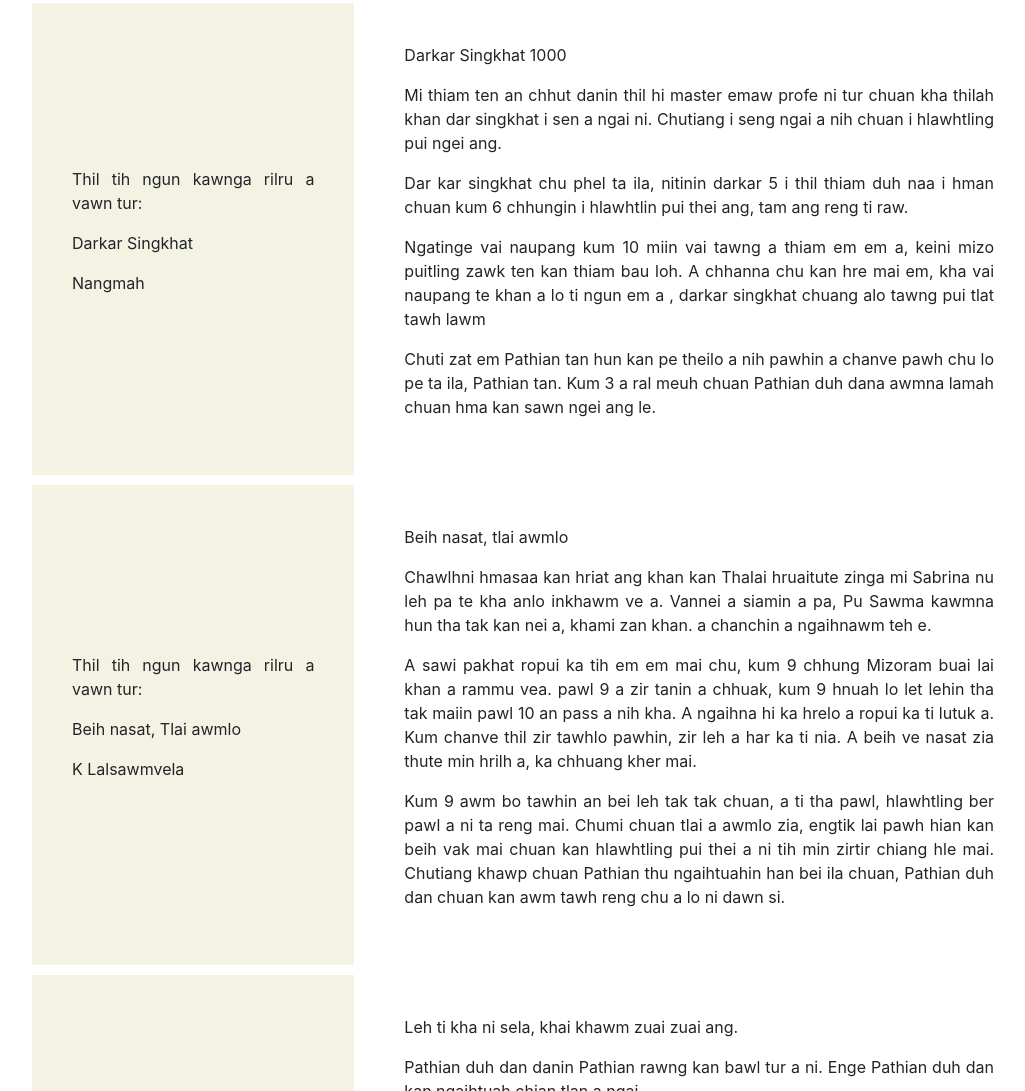
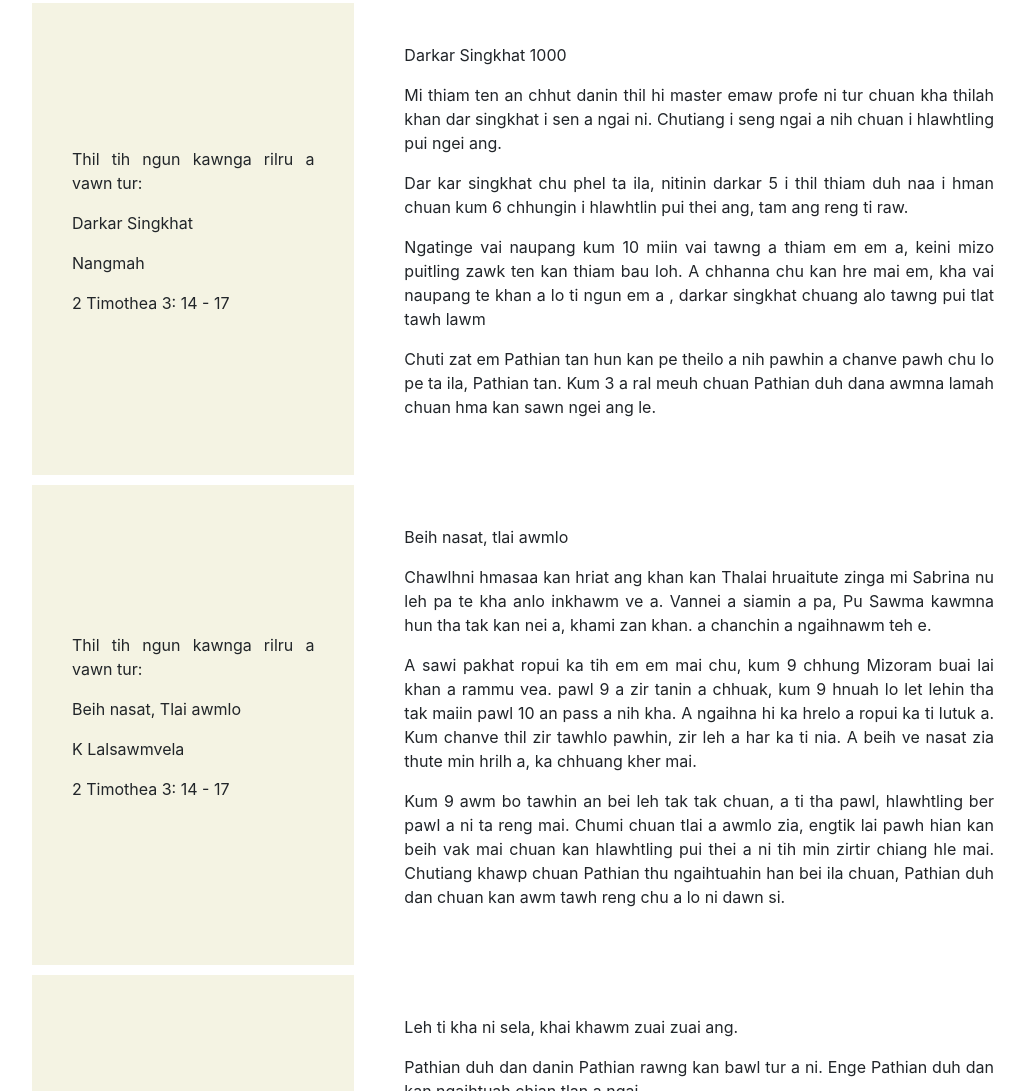
Before and after one commit to fegaloQ/fegaloq.github.io, a website: page mizo/pathian-duh-dan-dan.html in a window 1280 px wide. Shown: the part 4979-6070 px from the top of the page, without its empty margins (108-1133 px from the left). Drawn offline with nearby package versions, Linux system fonts and the light colour scheme; files whose address does not match are found by name.

Commit message:
Update pathian-duh-dan-dan.html

```diff
--- a/mizo/pathian-duh-dan-dan.html
+++ b/mizo/pathian-duh-dan-dan.html
@@ -209,6 +209,7 @@ height="0" width="0" style="display:none;visibility:hidden"></iframe></noscript>
        <p>Thil tih ngun kawnga rilru a vawn tur:</p>
        <p>Darkar Singkhat</p>
        <p>Nangmah</p>
+       <p>2 Timothea 3: 14 - 17</p>
      </td>
      <td>
       <p>Darkar Singkhat 1000</p>
@@ -226,6 +227,7 @@ height="0" width="0" style="display:none;visibility:hidden"></iframe></noscript>
       <p>Thil tih ngun kawnga rilru a vawn tur:</p>
        <p>Beih nasat, Tlai awmlo </p>
        <p>K Lalsawmvela</p>
+       <p>2 Timothea 3: 14 - 17</p>
      </td>
      <td>
       <p>Beih nasat, tlai awmlo</p>
```
